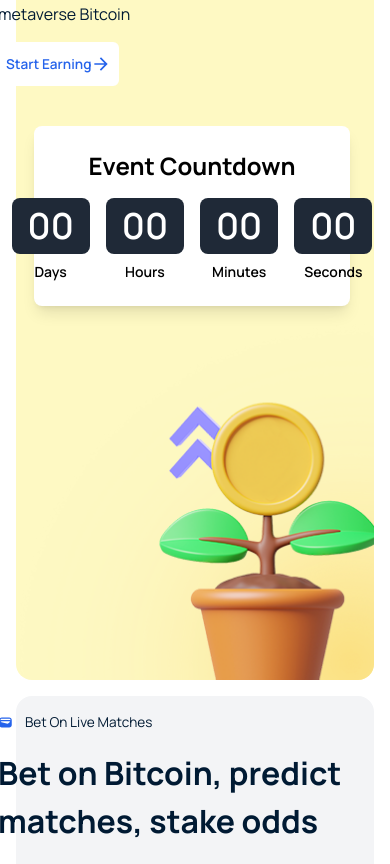
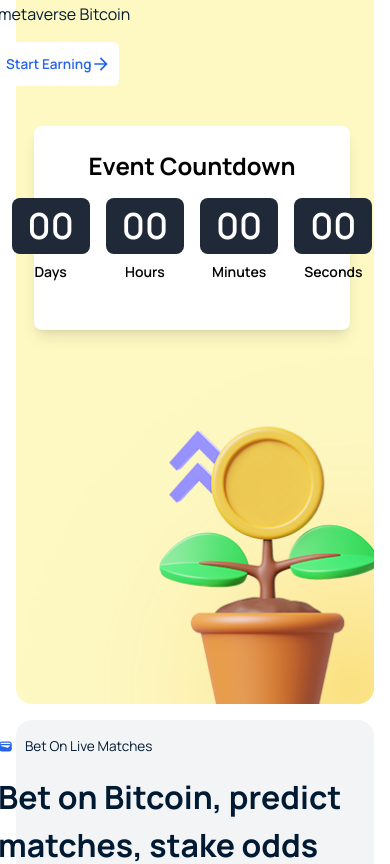
Before and after one commit to samscript18/cryptobros, a Next.js app: page / in a window 390 px wide. Shown: the part 2045-2909 px from the top of the page. Built offline with nearby package versions, Linux system fonts and the light colour scheme.

Commit message:
fix: countdown timer with disabled state indication (responsiveness)

```diff
--- a/src/components/home/time-unit.tsx
+++ b/src/components/home/time-unit.tsx
@@ -1,10 +1,11 @@
 import React from 'react'
 
 const CountdownTimer: React.FC = () => {
+
   return (
-    <div className="bg-white p-6 rounded-lg shadow-lg mt-10 ml-9">
+    <div className="bg-white p-6 rounded-lg shadow-lg mt-10 ml-9 max-w-sm mx-auto">
       <h1 className="text-2xl font-bold mb-4 text-center">Event Countdown</h1>
-      <div className="flex space-x-4 justify-center text-4xl font-semibold">
+      <div className="flex space-x-4 justify-center text-4xl font-semibold mb-6 sm:text-4xl">
         <div className="flex flex-col items-center">
           <span className="bg-gray-800 text-white px-4 py-2 rounded-lg">
             00
```
